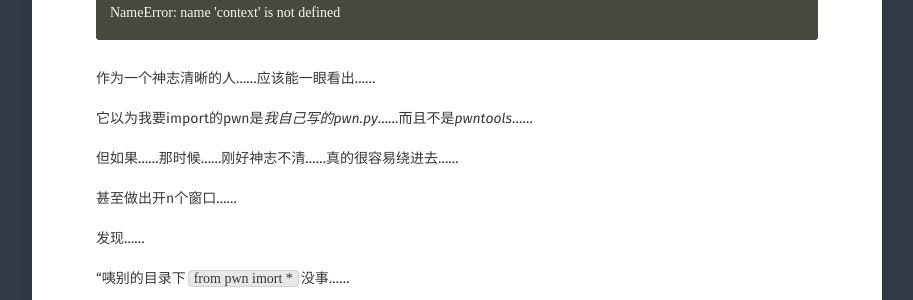
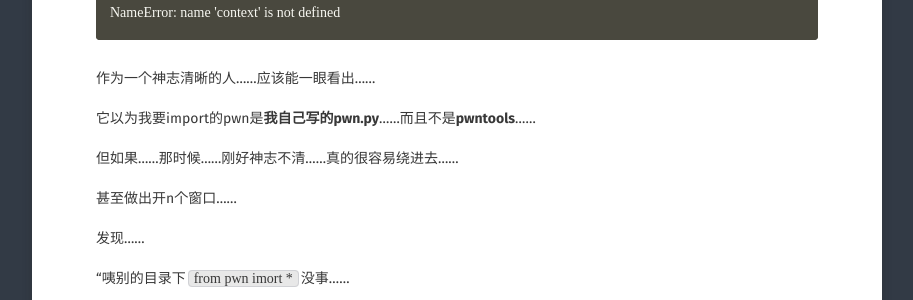
Before and after one commit to RhythmMark/RhythmMark.github.io, a Jekyll site: the page built from _posts/2019-04-02-pwn_ood.md, in a window 1280 px wide. Shown: the part 1662-1962 px from the top of the page, without its empty margins (183-1096 px from the left). Built offline with Jekyll 4.4.1, drawn with Linux system fonts in a browser that asks for light colours; some web fonts are replaced; comment, search, counter and statistics services are not loaded.

Commit message:
Update 2019-04-02-pwn_ood.md

```diff
--- a/_posts/2019-04-02-pwn_ood.md
+++ b/_posts/2019-04-02-pwn_ood.md
@@ -56,7 +56,7 @@ NameError: name 'context' is not defined
 
 作为一个神志清晰的人……应该能一眼看出……
 
-它以为我要import的pwn是*我自己写的pwn.py*……而且不是*pwntools*……
+它以为我要import的pwn是**我自己写的pwn.py**……而且不是**pwntools**……
 
 但如果……那时候……刚好神志不清……真的很容易绕进去……
 
```
